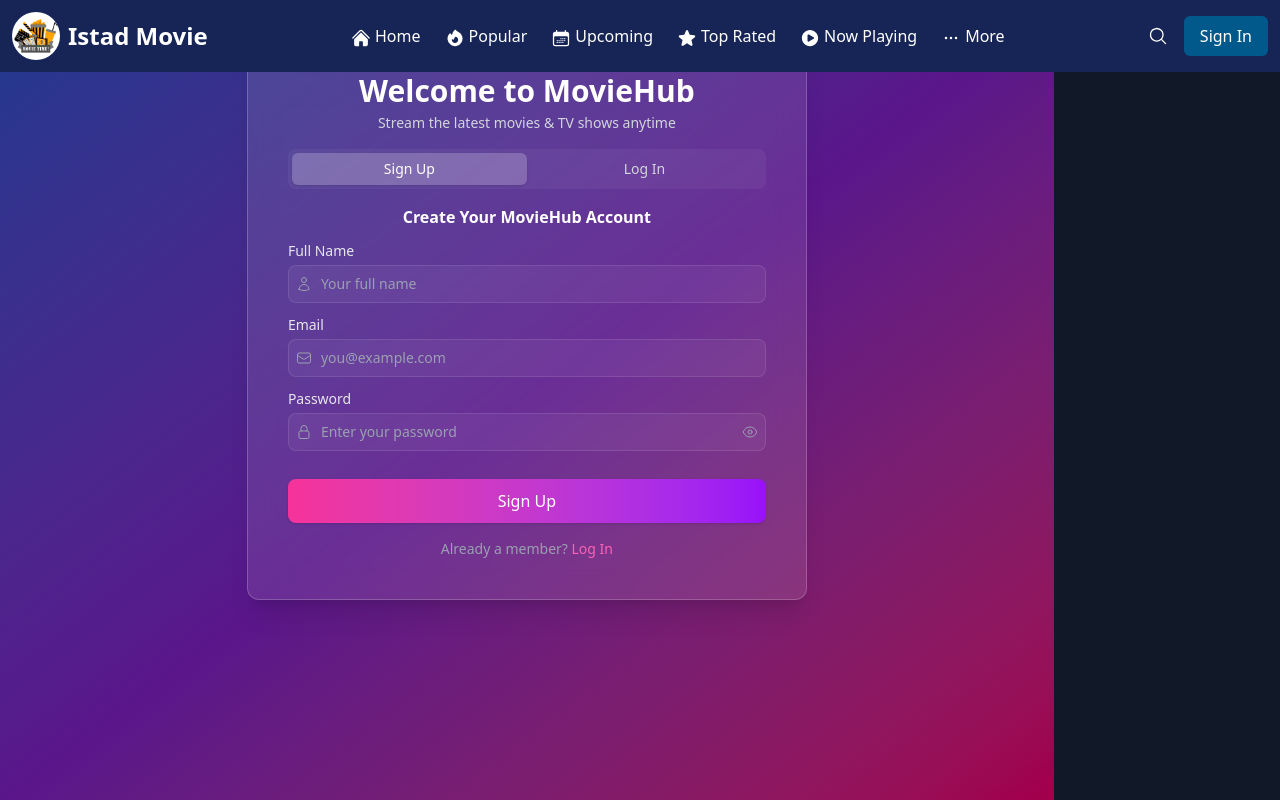
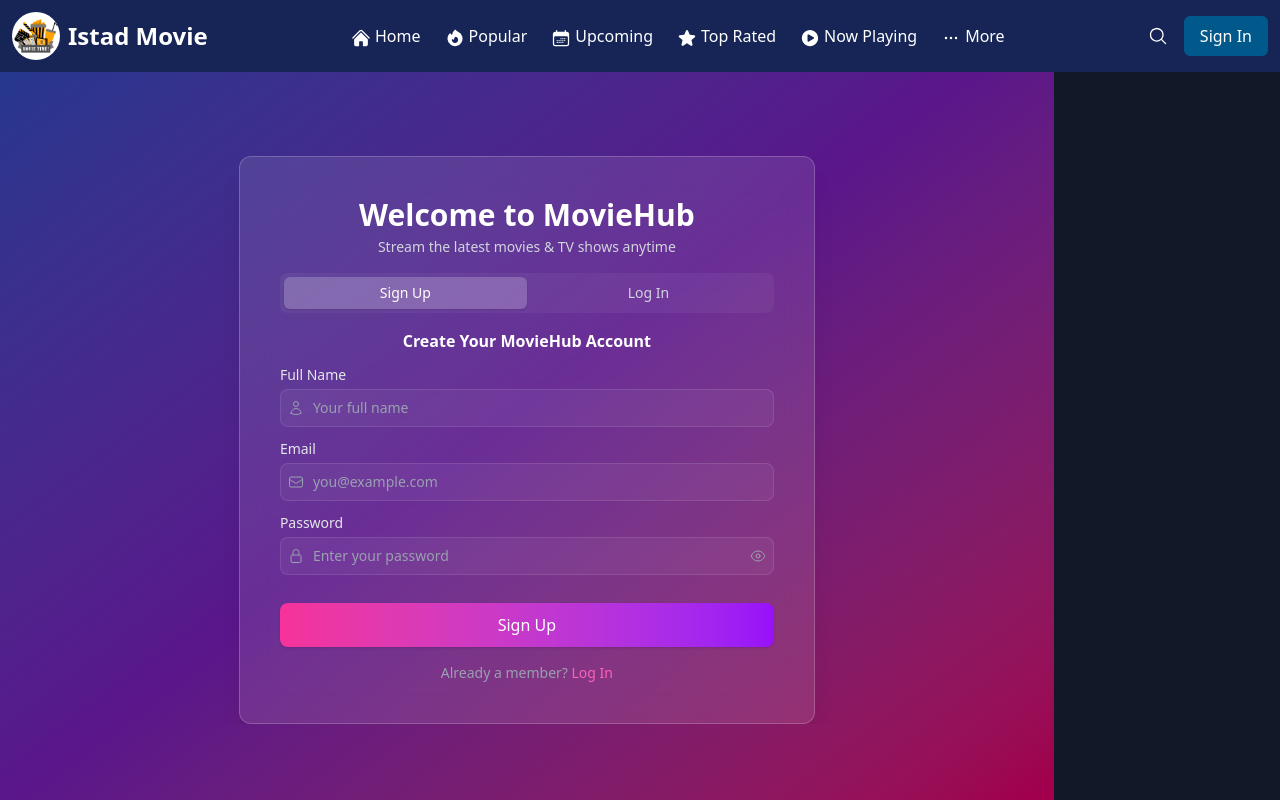
Before and after one commit to chheangpheak01/istad_final_project, a React (Vite) app: page /sign-in in a window 1280 px wide. Shown: the top 800 px of the page. Built offline with nearby package versions, Linux system fonts and the light colour scheme.

Commit message:
trying to fix form issue v1

```diff
--- a/src/pages/SignIn.jsx
+++ b/src/pages/SignIn.jsx
@@ -10,12 +10,13 @@
     useAuthForm(navigate);
 
   return (
-    <div className="relative w-full min-h-screen bg-gradient-to-br from-blue-900 via-purple-900 to-pink-800">
-      {/* Wrapper adjusted for mobile */}
-      <div className="flex flex-col items-center justify-start min-h-screen p-4 sm:p-6 md:p-8 overflow-auto">
-        <div className="w-full max-w-md sm:max-w-sm md:max-w-md lg:max-w-lg xl:max-w-xl px-2">
+    <div className="relative w-full min-h-screen bg-gradient-to-br from-blue-900 via-purple-900 to-pink-800 flex justify-center items-center">
+      {/* Wrapper to handle scrolling when keyboard opens */}
+      <div className="flex flex-col items-center w-full px-4 sm:px-6 md:px-8 overflow-auto">
+        <div className="w-full max-w-md sm:max-w-sm md:max-w-md lg:max-w-lg xl:max-w-xl mt-10 sm:mt-16 md:mt-20">
           {/* Card */}
           <div className="bg-white/10 backdrop-blur-lg rounded-xl shadow-xl border border-white/20 p-6 sm:p-8 md:p-10 max-h-[90vh] overflow-auto">
+
             {/* Header */}
             <AuthHeader isLogin={isLogin} />
 
```
